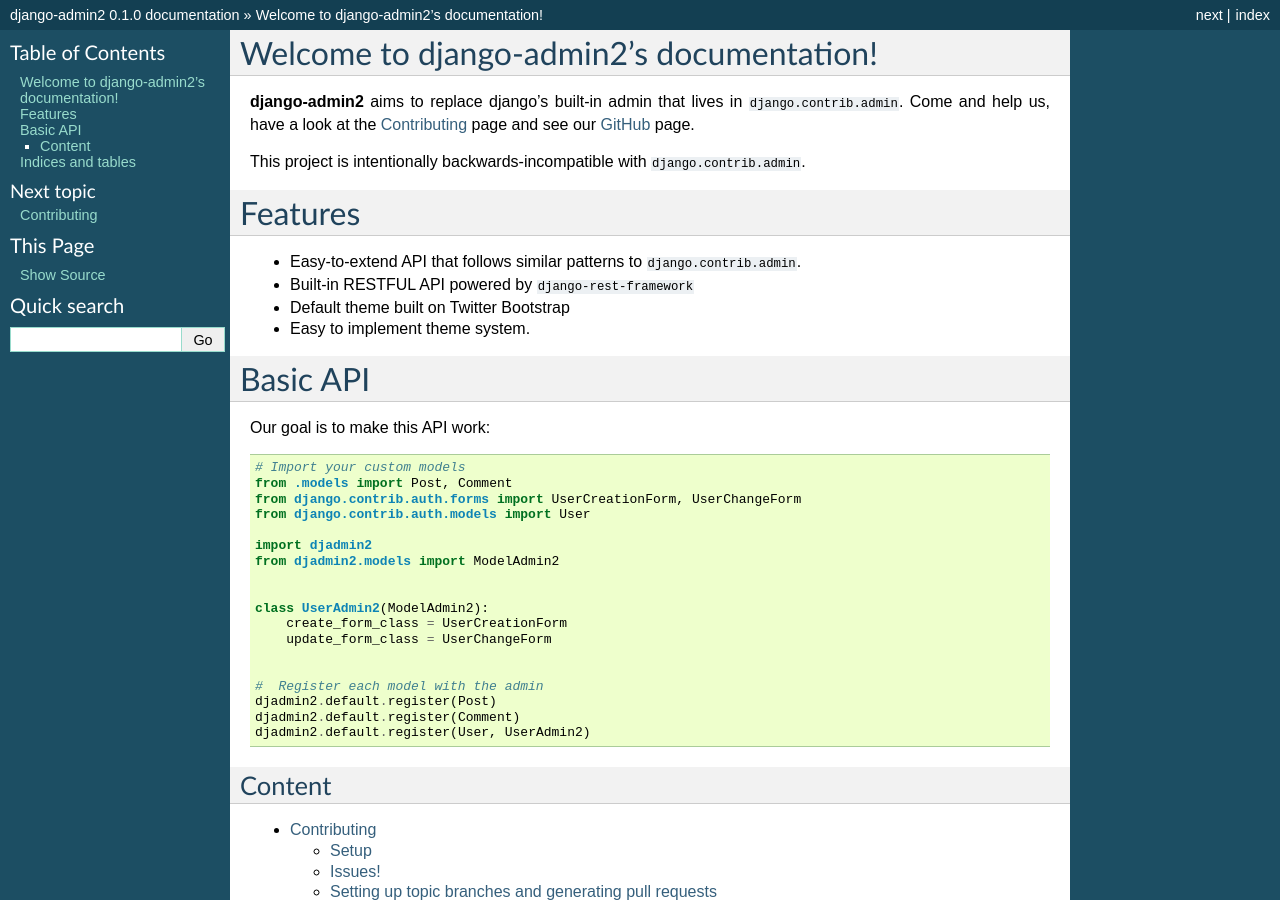
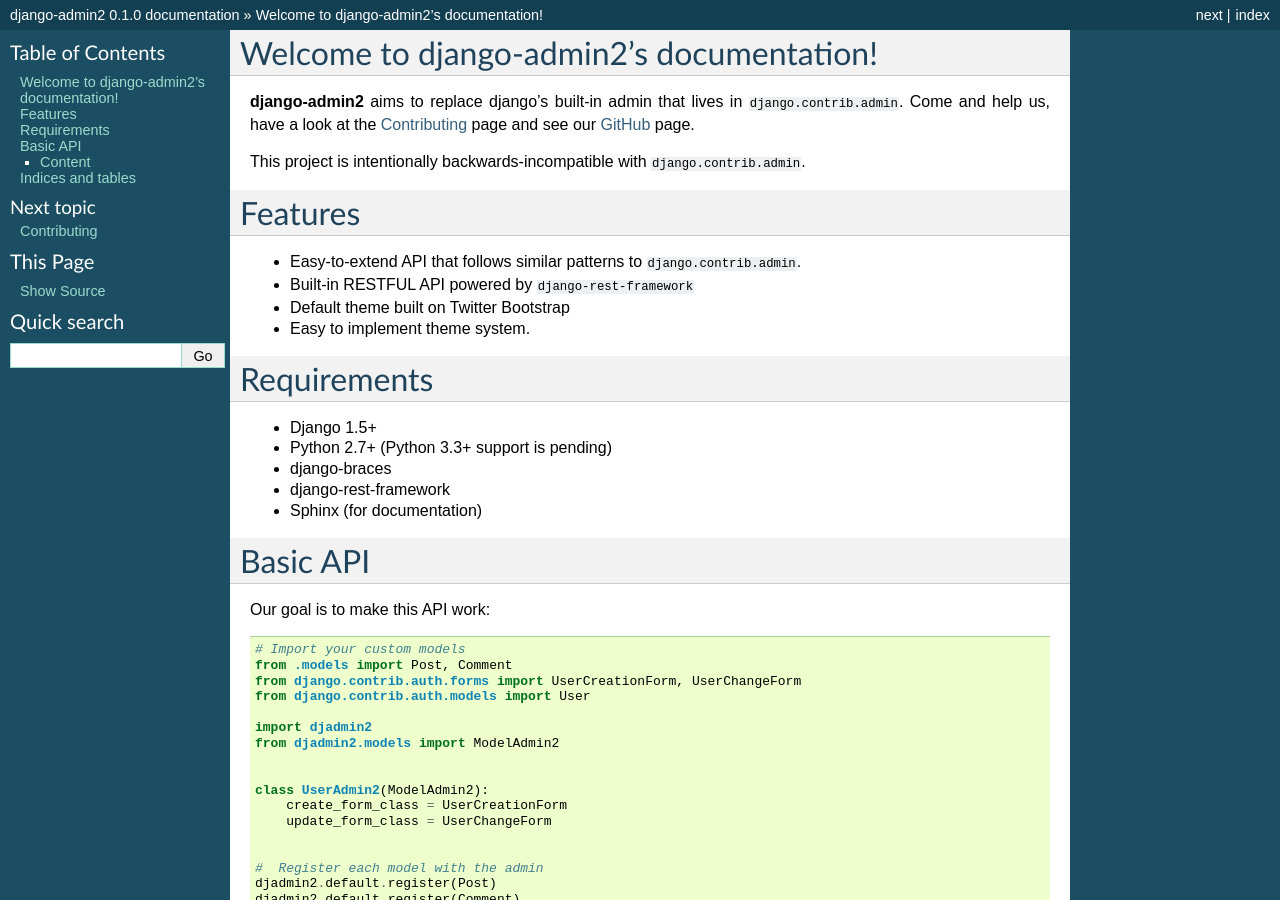
Before and after one commit to jazzband/django-admin2, a Sphinx documentation site: the page built from docs/index.rst, in a window 1280 px wide and 900 px high. Built offline with Sphinx 7.4.7, drawn with Linux system fonts in a browser that asks for light colours.

Commit message:
adding requirements to documentation

```diff
--- a/docs/index.rst
+++ b/docs/index.rst
@@ -14,6 +14,15 @@
 * Built-in RESTFUL API powered by ``django-rest-framework``
 * Default theme built on Twitter Bootstrap
 * Easy to implement theme system.
+
+Requirements
+=============
+
+* Django 1.5+
+* Python 2.7+ (Python 3.3+ support is pending)
+* django-braces
+* django-rest-framework
+* Sphinx (for documentation)
 
 
 Basic API
@@ -55,6 +64,7 @@
    design
    meta
 
+
 Indices and tables
 ==================
 
```
Also changed, not shown: README.rst (+8 -0 lines).
